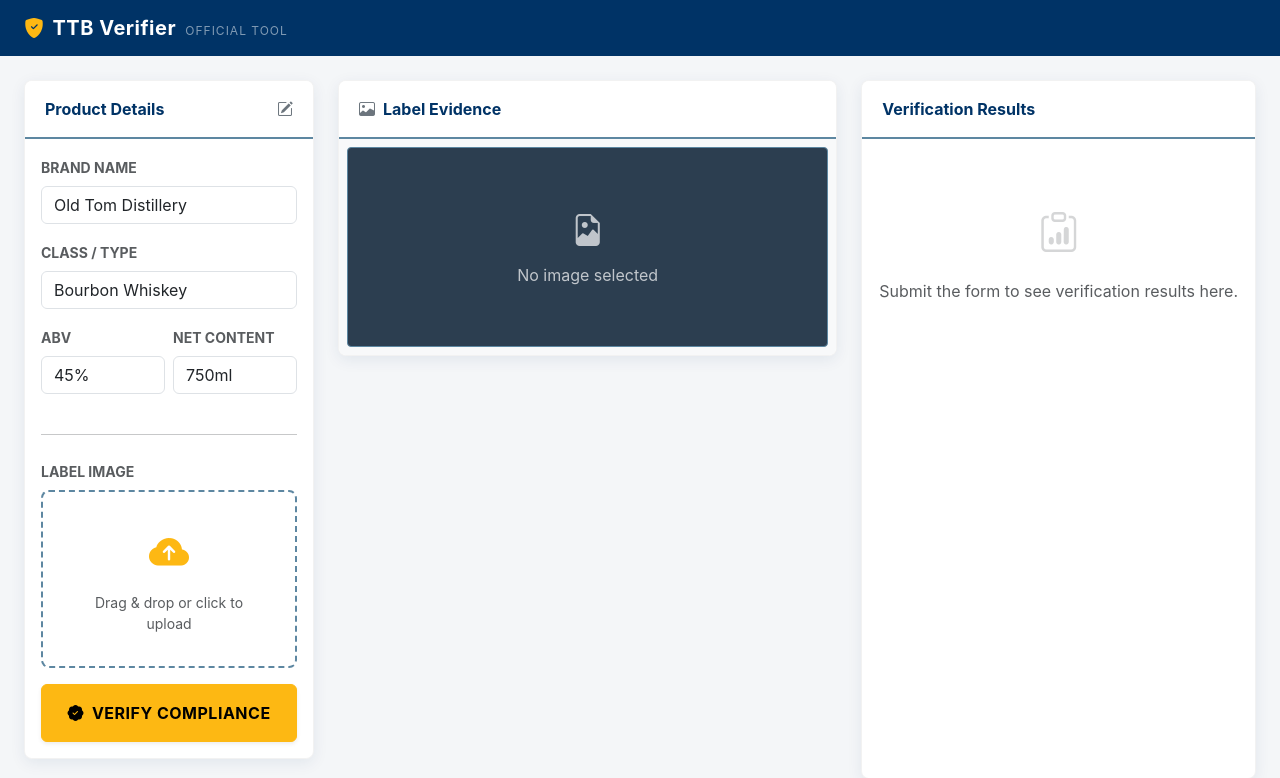
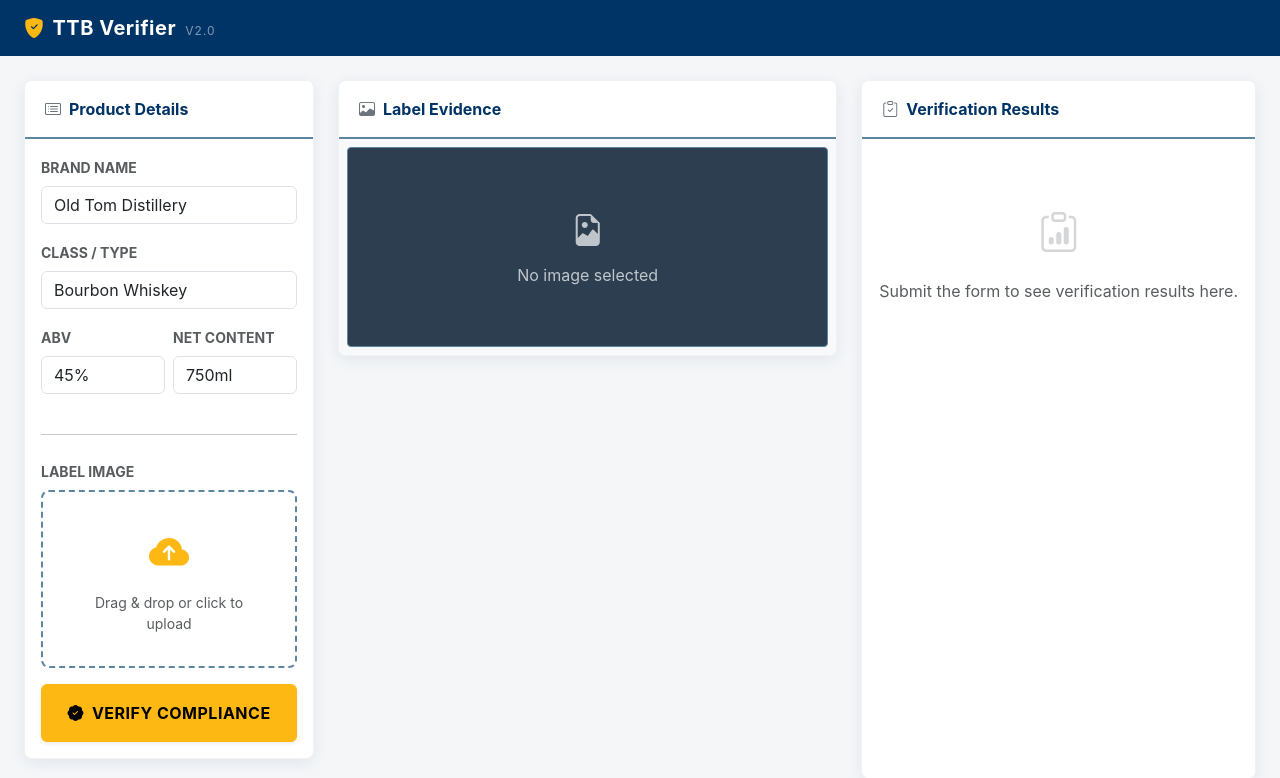
Before and after one commit to DevDizzle/ttb-verifier, a FastAPI app: page / in a window 1280 px wide. Shown: the top 778 px of the page. Run offline with FastAPI, Linux system fonts and the light colour scheme.

Commit message:
style: navbar title update and consistent card header icons

```diff
--- a/app/templates/index.html
+++ b/app/templates/index.html
@@ -155,7 +155,7 @@
 <nav class="navbar navbar-expand-lg navbar-dark mb-4">
     <div class="container-fluid px-4">
         <a class="navbar-brand" href="#">
-            <i class="bi bi-shield-fill-check text-warning me-2" style="color: var(--compliance-gold) !important;"></i>TTB Verifier <small class="opacity-50 fw-normal ms-1" style="font-size: 0.6em; text-transform: uppercase; letter-spacing: 1px;">Official Tool</small>
+            <i class="bi bi-shield-fill-check text-warning me-2" style="color: var(--compliance-gold) !important;"></i>TTB Verifier <small class="opacity-50 fw-normal ms-1" style="font-size: 0.6em; text-transform: uppercase; letter-spacing: 1px;">v2.0</small>
         </a>
     </div>
 </nav>
@@ -166,9 +166,8 @@
         <!-- COLUMN 1: INPUT FORM -->
         <div class="col-lg-3">
             <div class="card sticky-col">
-                <div class="card-header d-flex justify-content-between align-items-center">
-                    <span>Product Details</span>
-                    <i class="bi bi-pencil-square text-secondary"></i>
+                <div class="card-header">
+                    <i class="bi bi-card-list me-2 text-secondary"></i>Product Details
                 </div>
                 <div class="card-body">
                     <form id="verifyForm">
@@ -233,7 +232,9 @@
         <div class="col-lg-4">
             <div class="card h-100" style="min-height: 400px;">
                 <div class="card-header d-flex justify-content-between align-items-center">
-                    <span>Verification Results</span>
+                    <div>
+                        <i class="bi bi-clipboard-check me-2 text-secondary"></i>Verification Results
+                    </div>
                     <span id="tokenBadge" class="badge bg-light text-dark border" style="display:none;">0 Tokens</span>
                 </div>
 
```
